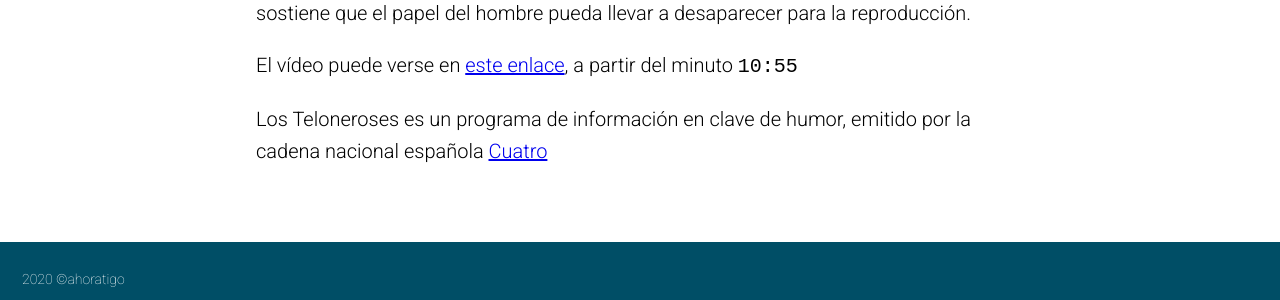
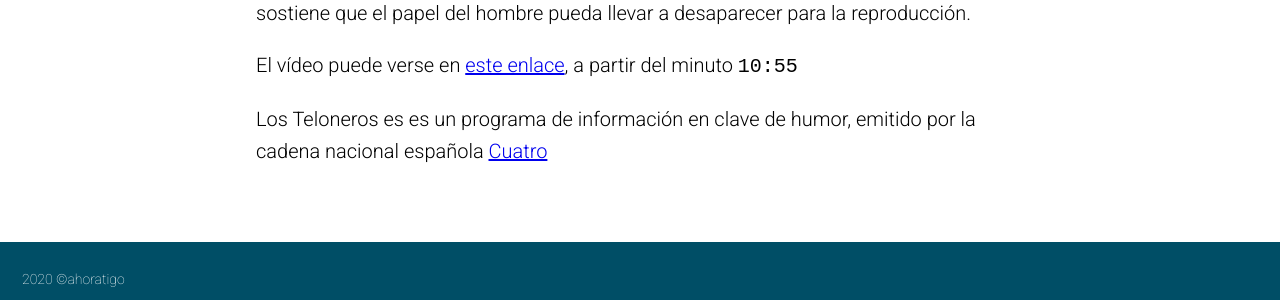
Before and after one commit to sukabal/sukabal.github.io, a Jekyll site: the page built from _posts/2021-10-26-teloneros.md, in a window 1280 px wide and 900 px high, scrolled down 642 px. Shown: the part 584-884 px from the top of the window. Built offline with Jekyll 4.4.1, drawn with Linux system fonts in a browser that asks for light colours; comment, search, counter and statistics services are not loaded.

Commit message:
fix typo

```diff
--- a/_posts/2021-10-26-teloneros.md
+++ b/_posts/2021-10-26-teloneros.md
@@ -16,4 +16,4 @@ La charla giró alrededor de los enunciados del investigador, biólogo y neuroci
 
 El vídeo puede verse en [este enlace](https://www.cuatro.com/los-teloneros/a-la-carta/programa-completo_18_3224822898.html), a partir del minuto `10:55`
 
-Los Teloneroses es un programa de información en clave de humor, emitido por la cadena nacional española [Cuatro](https://www.cuatro.com/)
+Los Teloneros es es un programa de información en clave de humor, emitido por la cadena nacional española [Cuatro](https://www.cuatro.com/)
```
